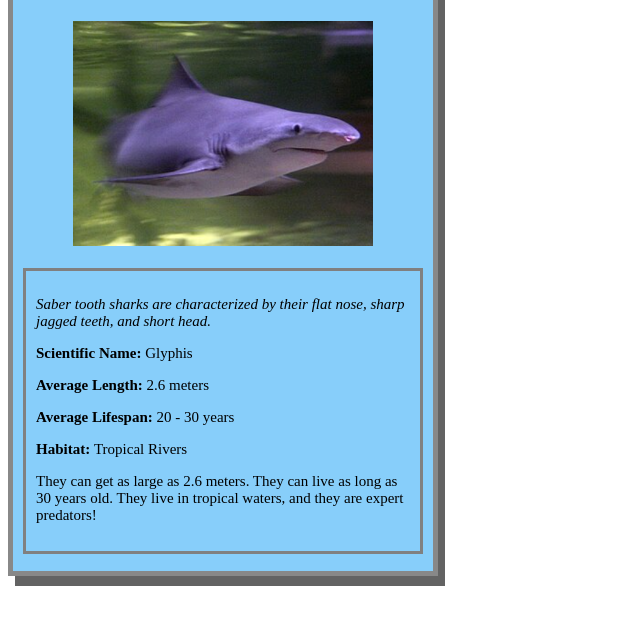
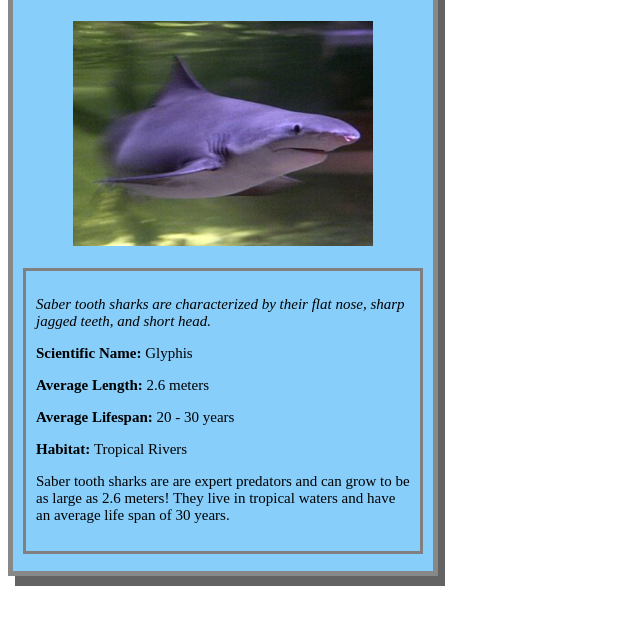
Before and after one commit to scnkera/animalCard, a plain HTML site: page src/card.html in a window 1280 px wide. Shown: the part 112-736 px from the top of the page, without its empty margins (0-640 px from the left). Drawn offline with Linux system fonts and the light colour scheme.

Commit message:
Animal biography update

```diff
--- a/src/card.html
+++ b/src/card.html
@@ -30,8 +30,7 @@
             <p><span>Average Length: </span>2.6 meters</p>
             <p><span>Average Lifespan: </span>20 - 30 years </p>
             <p><span>Habitat: </span> </span>Tropical Rivers </p>
-            <p>They can get as large as 2.6 meters. They can live as long as 30 years old. They live in tropical waters,
-                and they are expert predators!</p>
+            <p> Saber tooth sharks are are expert predators and can grow to be as large as 2.6 meters! They live in tropical waters and have an average life span of 30 years.</p>
         </div>
     </div>
 </body>
```
